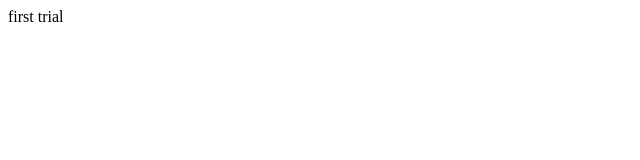
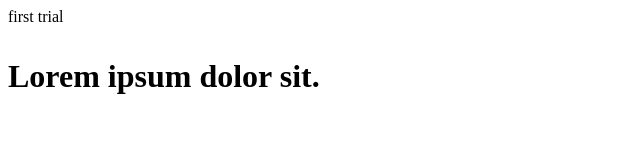
Before and after one commit to Nihar01101110/localrepo, a plain HTML site: page index.html in a window 1280 px wide. Shown: the whole page, without its empty margins (0-640 px from the left). Drawn offline with Linux system fonts and the light colour scheme.

Commit message:
add a new para in feature1

```diff
--- a/index.html
+++ b/index.html
@@ -9,5 +9,8 @@
     <span class="first">
         first trial
     </span>
+    <h1>
+        <p>Lorem ipsum dolor sit.</p>
+    </h1>
 </body>
 </html>
```
